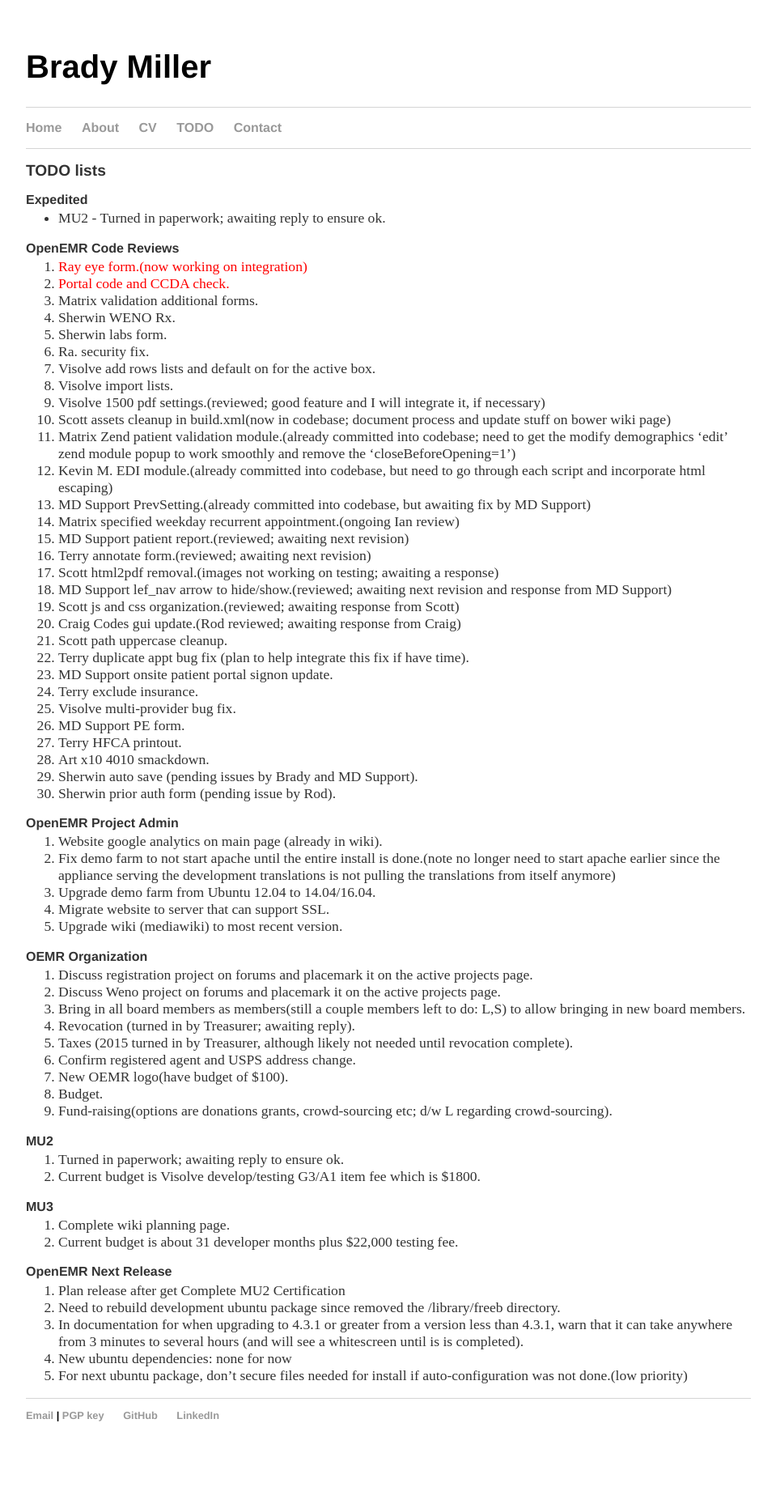
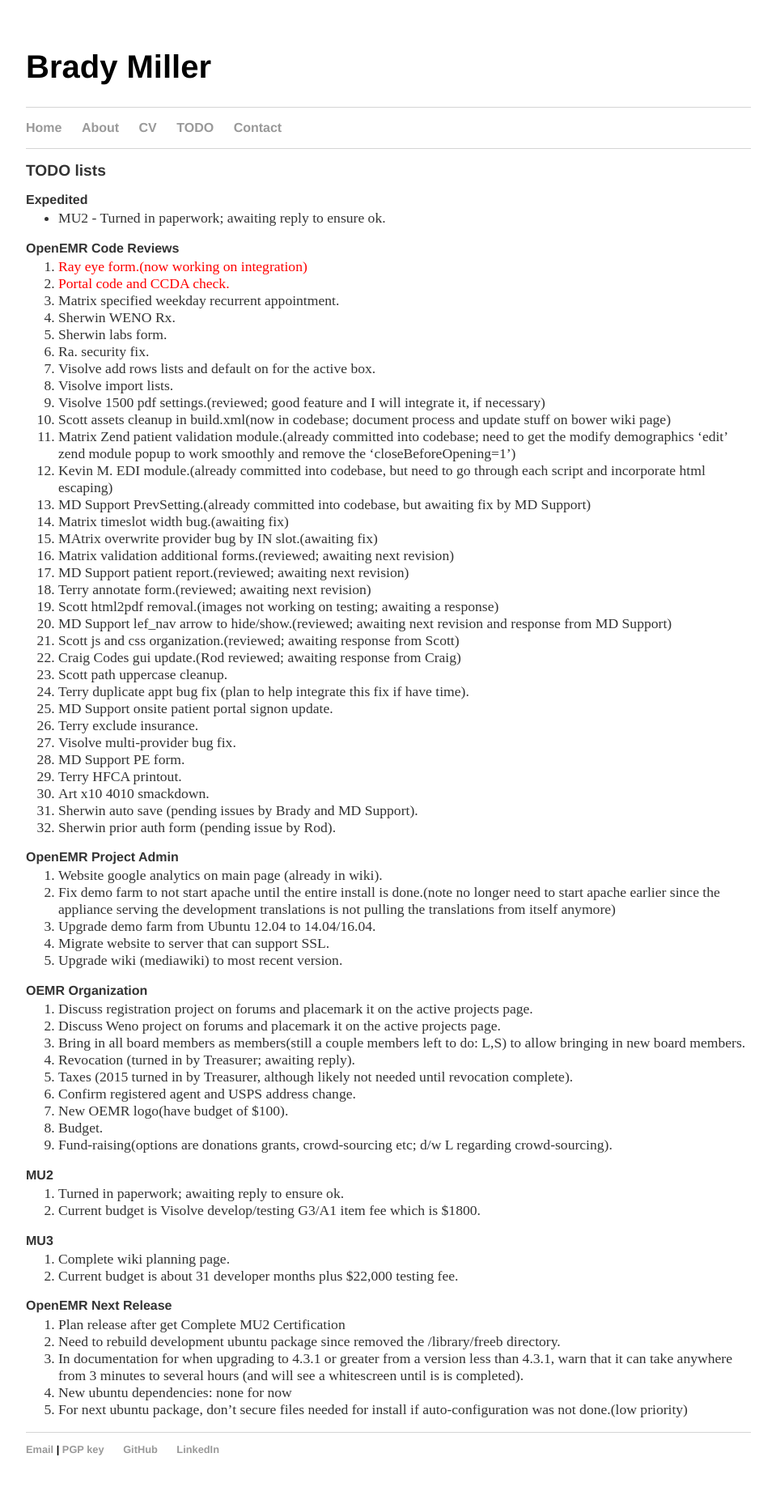
Before and after one commit to bradymiller/bradymiller.github.io, a Jekyll site: the page built from todo/index.md, in a window 1280 px wide. Shown: the whole page at 81% size, without its empty margins (160-1119 px from the left). Built offline with Jekyll 4.4.1, drawn with Linux system fonts in a browser that asks for light colours; before the commit the page ends 1816 px from its top, so only the background shows below that.

Commit message:
Update index.md

```diff
--- a/todo/index.md
+++ b/todo/index.md
@@ -20,7 +20,9 @@
 1. Matrix Zend patient validation module.(already committed into codebase; need to get the modify demographics 'edit' zend module popup to work smoothly and remove the 'closeBeforeOpening=1')
 1. Kevin M. EDI module.(already committed into codebase, but need to go through each script and incorporate html escaping)
 1. MD Support PrevSetting.(already committed into codebase, but awaiting fix by MD Support)
-1. Matrix specified weekday recurrent appointment.(ongoing Ian review)
+1. Matrix timeslot width bug.(awaiting fix)
+1. MAtrix overwrite provider bug by IN slot.(awaiting fix)
+1. Matrix validation additional forms.(reviewed; awaiting next revision)
 1. MD Support patient report.(reviewed; awaiting next revision)
 1. Terry annotate form.(reviewed; awaiting next revision)
 1. Scott html2pdf removal.(images not working on testing; awaiting a response)
```
Also changed, not shown: other parts of todo/index.md (+1 -1 lines).
